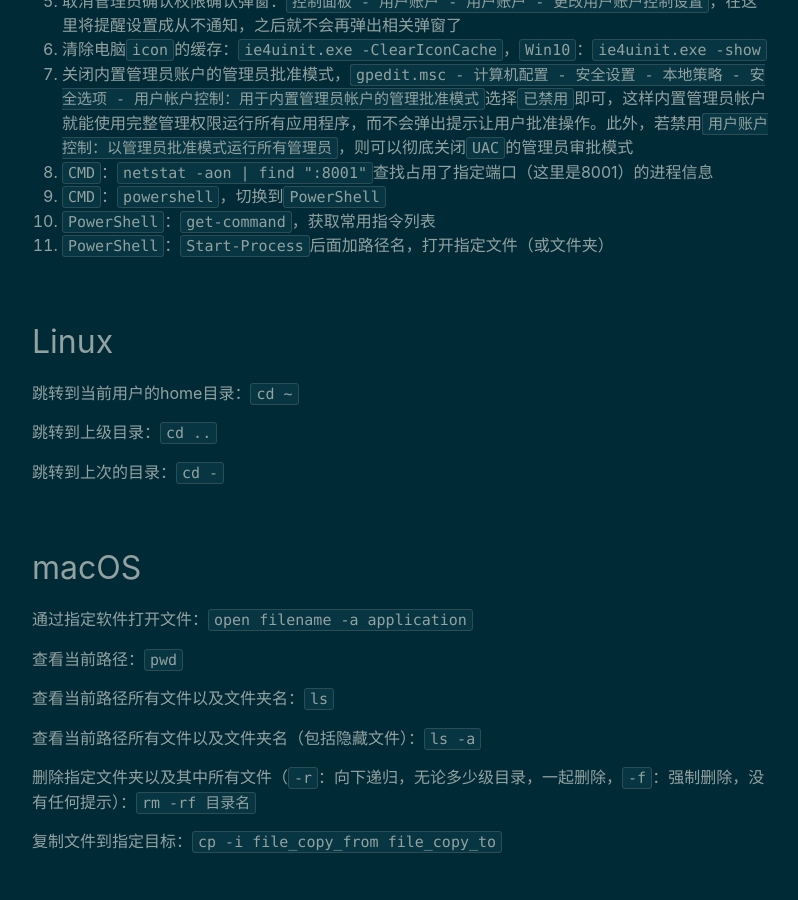
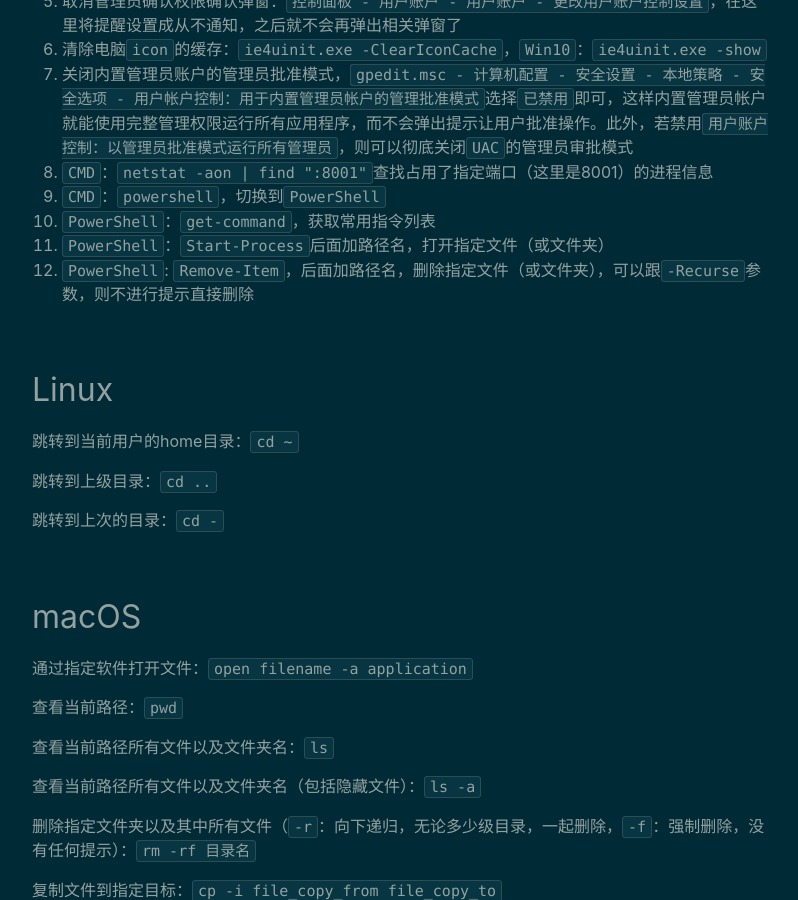
Before and after one commit to KamenRiderKuuga/kamenriderkuuga.github.io, a Jekyll site: the page built from _posts/2020-07-13-Tips-2.md, in a window 1280 px wide and 900 px high, scrolled down 601 px. Shown: the whole window, without its empty margins (238-1036 px from the left). Built offline with Jekyll 4.4.1, drawn with Linux system fonts in a browser that asks for light colours.

Commit message:
doc: 更新PowerShell指令

```diff
--- a/_posts/2020-07-13-Tips-2.md
+++ b/_posts/2020-07-13-Tips-2.md
@@ -21,7 +21,7 @@ tags: Tips
 9.	`CMD`：`powershell`，切换到`PowerShell`
 10.	`PowerShell`：`get-command`，获取常用指令列表
 11.	`PowerShell`：`Start-Process`后面加路径名，打开指定文件（或文件夹）
-
+12. `PowerShell`: `Remove-Item`，后面加路径名，删除指定文件（或文件夹），可以跟`-Recurse`参数，则不进行提示直接删除
 
 
 ## Linux
```
